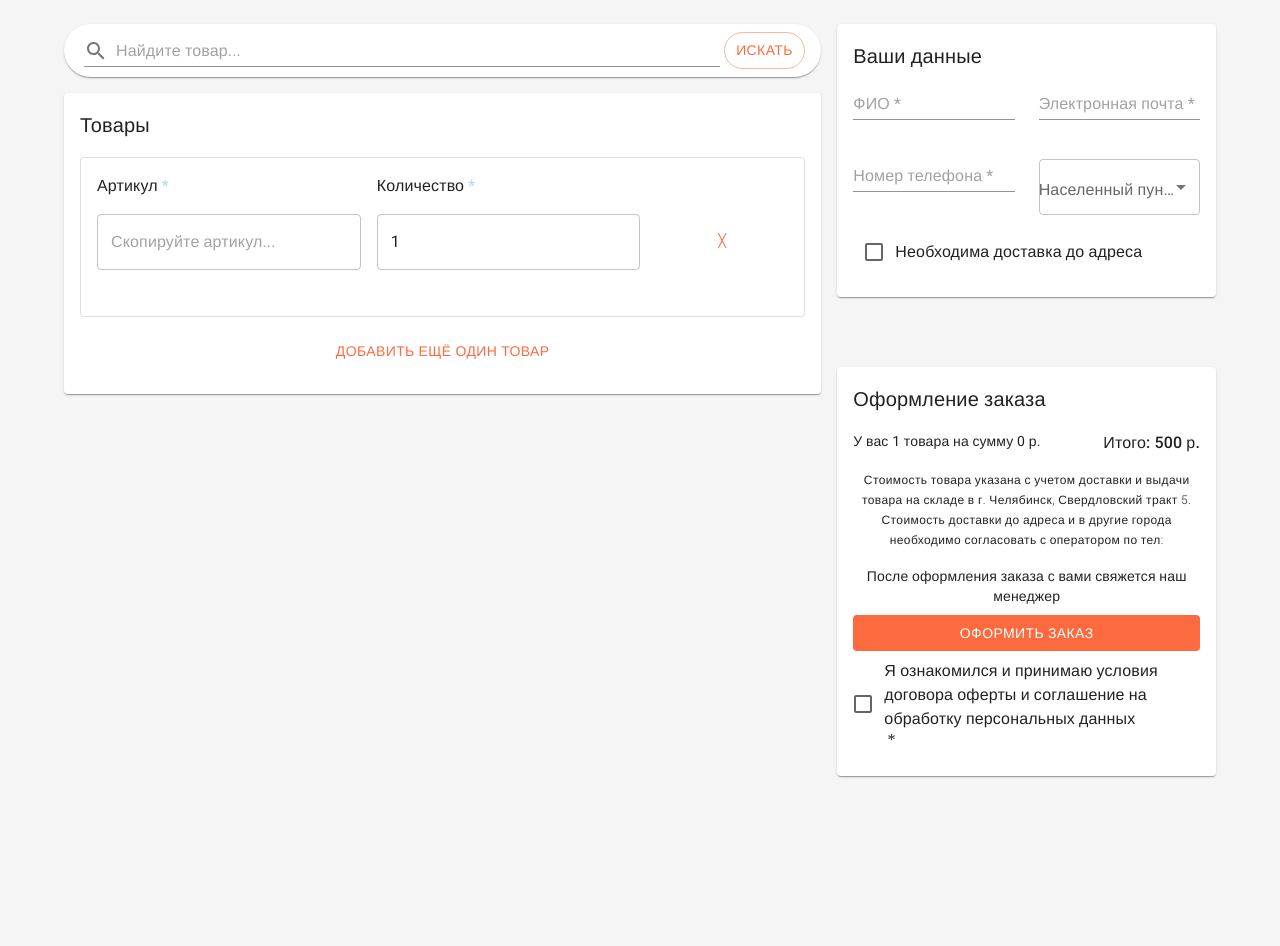
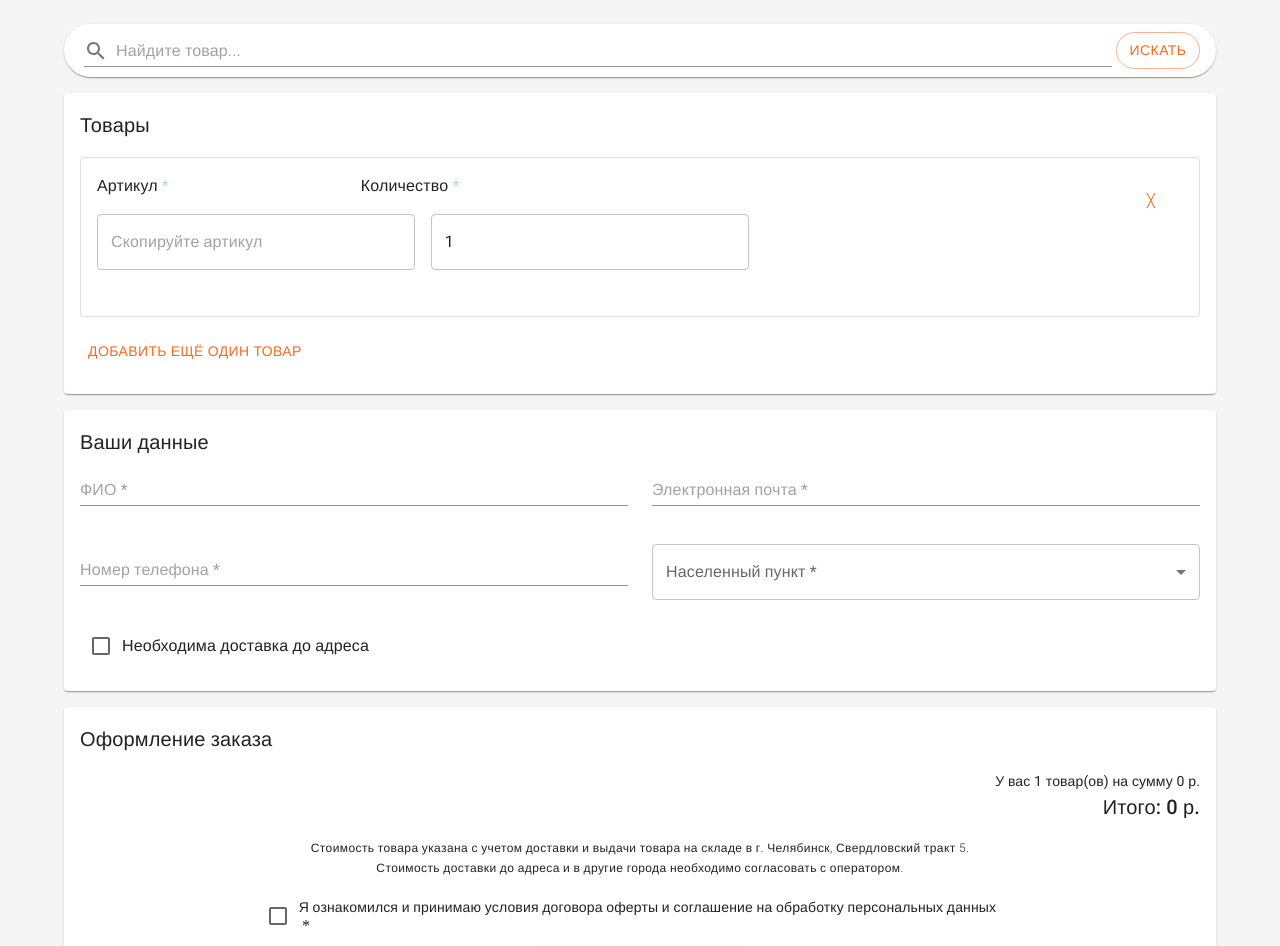
Before and after one commit to flashboy366/technodom-orders, a React (Vite) app: page / in a window 1280 px wide. Shown: the top 946 px of the page. Before the commit the page ends 800 px from the top, so only its background shows below. Built offline with nearby package versions, Linux system fonts and the light colour scheme; a web font is replaced by a local one.

Commit message:
updated design

```diff
--- a/src/App.tsx
+++ b/src/App.tsx
@@ -123,25 +123,11 @@ const App = () => {
         onSubmit={handleSubmit(onSubmitHandler)}
       >
         <FormProvider {...methods}>
-          <Stack direction="row" spacing={2} height="100%">
-            <Stack flex={2} spacing={2}>
-              <SearchBar />
-              <ProductsForm />
-            </Stack>
-            <Stack
-              spacing={2}
-              flex={1}
-              justifyContent="space-between"
-              height="94vh"
-            >
-              <UserForm
-                setDeliveryAddressRequired={setDeliveryAddressRequired}
-                // userInfoValidation={userInfoValidation}
-              />
-              <SubmitOrderForm
-                deliveryAddressRequired={deliveryAddressRequired}
-              />
-            </Stack>
+          <Stack flex={2} spacing={2}>
+            <SearchBar />
+            <ProductsForm />
+            <UserForm setDeliveryAddressRequired={setDeliveryAddressRequired} />
+            <SubmitOrderForm />
           </Stack>
         </FormProvider>
         <ResultModal subscribeShowResultModal={subscribeShowResultModal} />
--- a/src/components/InputGrid.tsx
+++ b/src/components/InputGrid.tsx
@@ -9,10 +9,10 @@ interface InputGridProps {
 const InputGrid = ({ firstColumn, secondColumn }: InputGridProps) => {
   return (
     <Stack direction="row" spacing={3} marginBottom={2}>
-      <Stack spacing={2} width="100%" justifyContent="space-between">
+      <Stack spacing={3} width="100%" justifyContent="space-between">
         {firstColumn}
       </Stack>
-      <Stack spacing={2} width="100%" justifyContent="space-between">
+      <Stack spacing={3} width="100%" justifyContent="space-between">
         {secondColumn}
       </Stack>
     </Stack>
--- a/src/components/ProductsForm.tsx
+++ b/src/components/ProductsForm.tsx
@@ -51,7 +51,6 @@ const ProductsForm = () => {
           sx={{
             backgroundColor: 'white',
             width: 'fit-content',
-            alignSelf: 'center',
           }}
         >
           Добавить ещё один товар
--- a/src/components/SubmitOrderForm.tsx
+++ b/src/components/SubmitOrderForm.tsx
@@ -3,16 +3,12 @@ import FormWrapper from './FormWrapper'
 import OrderSummary from './submitOrderForm/OrderSummary'
 import OrderSubmission from './submitOrderForm/OrderSubmission'
 
-interface SubmitOrderFormProps {
-  deliveryAddressRequired: boolean
-}
-
-const SubmitOrderForm = ({ deliveryAddressRequired }: SubmitOrderFormProps) => {
+const SubmitOrderForm = () => {
   return (
     <FormWrapper title="Оформление заказа">
       <Stack spacing={2}>
         <OrderSummary />
-        <OrderSubmission deliveryAddressRequired={deliveryAddressRequired} />
+        <OrderSubmission />
       </Stack>
     </FormWrapper>
   )
--- a/src/components/productsForm/ProductDeleteButton.tsx
+++ b/src/components/productsForm/ProductDeleteButton.tsx
@@ -22,7 +22,7 @@ const ProductDeleteButton = ({
   }
 
   return (
-    <Box flex={1} textAlign="center">
+    <Box flex={1} textAlign="right">
       <Button size="small" sx={{ height: 56 }} onClick={handleDeletePress}>
         ╳
       </Button>
--- a/src/components/productsForm/ProductItem.tsx
+++ b/src/components/productsForm/ProductItem.tsx
@@ -1,4 +1,4 @@
-import { Box, Paper, Stack, Typography } from '@mui/material'
+import { Box, Paper, Stack, Tooltip, Typography } from '@mui/material'
 import ProductDeleteButton from './ProductDeleteButton'
 import Product from '../../interfaces/Product'
 import { useAppDispatch, useAppSelector } from '../../hooks/redux'
@@ -62,7 +62,8 @@ const ProductItem = ({ index, product }: ProductItemProps) => {
         padding: 2,
       }}
     >
-      <Stack spacing={2} marginBottom={1}>
+      <Stack direction="row" justifyContent="space-between" width="100%">
+        <Stack spacing={2} marginBottom={1} width="60%">
           <Stack direction="row" spacing={2}>
             <ProductPropertyTitle title="Артикул" />
             <ProductPropertyTitle title="Количество" />
@@ -70,23 +71,34 @@ const ProductItem = ({ index, product }: ProductItemProps) => {
           </Stack>
           <Stack direction="row" spacing={2}>
             <Box flex={2}>
+              <Tooltip
+                title={
+                  'Артикул находится на странице товара, сразу под названием'
+                }
+                arrow
+                disableTouchListener
+              >
                 <FormProductInput
                   index={index}
                   name={`article`}
-              placeholder="Скопируйте артикул..."
+                  placeholder="Скопируйте артикул"
                   value={productState.article}
-              updateState={value => updateProductState({ newArticle: value })}
+                  updateState={value =>
+                    updateProductState({ newArticle: value })
+                  }
                 />
+              </Tooltip>
             </Box>
             <Box flex={2}>
               <FormProductInput
                 index={index}
                 name={`quantity`}
                 value={productState.quantity}
-              updateState={value => updateProductState({ newQuantity: value })}
+                updateState={value =>
+                  updateProductState({ newQuantity: value })
+                }
               />
             </Box>
-          <ProductDeleteButton index={index} productID={product.id} />
           </Stack>
         </Stack>
         <Typography>{product.productData.productTitle}</Typography>
@@ -95,6 +107,8 @@ const ProductItem = ({ index, product }: ProductItemProps) => {
             {product.productData.productPriceLabel}
           </Typography>
         ) : null}
+        <ProductDeleteButton index={index} productID={product.id} />
+      </Stack>
     </Paper>
   )
 }
--- a/src/components/submitOrderForm/OrderSubmission.tsx
+++ b/src/components/submitOrderForm/OrderSubmission.tsx
@@ -8,6 +8,7 @@ import {
   Typography,
 } from '@mui/material'
 import { useFormContext } from 'react-hook-form'
+import { COLORS } from '../../constants/materialui'
 
 const OrderSubmission = () => {
   const {
@@ -22,17 +23,16 @@ const OrderSubmission = () => {
   ).toString()
 
   return (
-    <Stack spacing={1}>
-      <Typography variant="body2" sx={{ textAlign: 'center' }}>
-        После оформления заказа с вами свяжется наш менеджер
-      </Typography>
-      <Button type="submit">Оформить заказ</Button>
-      <FormGroup>
+    <Stack spacing={1} alignItems="center">
+      <FormGroup sx={{ gap: 0 }}>
         <FormControlLabel
           control={<Checkbox required />}
           {...control.register('agreement')}
           label={
-            <Typography color={errors['agreement'] ? 'error' : 'inherit'}>
+            <Typography
+              color={errors['agreement'] ? 'error' : 'inherit'}
+              variant="body2"
+            >
               Я ознакомился и принимаю условия договора оферты и соглашение на
               обработку персональных данных
             </Typography>
@@ -42,6 +42,21 @@ const OrderSubmission = () => {
           {agreementErrors}
         </FormHelperText>
       </FormGroup>
+      <Stack spacing={3} alignItems="center">
+        <Button
+          size="large"
+          type="submit"
+          variant="contained"
+          sx={{ width: 'fit-content', color: COLORS.PRIMARY_WHITE }}
+        >
+          <Typography variant="body1" fontWeight={600}>
+            Оформить заказ
+          </Typography>
+        </Button>
+        <Typography variant="caption">
+          После оформления заказа с вами свяжется наш менеджер
+        </Typography>
+      </Stack>
     </Stack>
   )
 }
--- a/src/components/submitOrderForm/OrderSummary.tsx
+++ b/src/components/submitOrderForm/OrderSummary.tsx
@@ -6,30 +6,37 @@ const OrderSummary = () => {
 
   return (
     <Stack spacing={2}>
-      <Stack direction="row" justifyContent="space-between">
-        <Typography variant="body2" sx={{ textAlign: 'left' }}>
-          У вас {orderProductsState.products.length} товара на сумму{' '}
+      <Stack
+        justifyContent="space-between"
+        alignSelf="flex-end"
+        alignItems="flex-end"
+      >
+        <Typography variant="body2">
+          У вас {orderProductsState.products.length} товар(ов) на сумму{' '}
           {orderProductsState.productsPricesSum} р.
         </Typography>
         <Typography
-          variant="body1"
+          variant="h6"
           sx={{
-            textAlign: 'right',
             fontWeight: '500',
-            alignSelf: 'flex-end',
           }}
         >
-          Итого: {orderProductsState.totalPrice} р.
+          Итого:{' '}
+          {orderProductsState.productsPricesSum !== 0
+            ? orderProductsState.totalPrice
+            : 0}{' '}
+          р.
         </Typography>
       </Stack>
       <Typography
         variant="caption"
         fontWeight={300}
-        sx={{ textAlign: 'center', margin: 1 }}
+        sx={{ width: '60%', margin: 1, alignSelf: 'center' }}
+        textAlign="center"
       >
         Стоимость товара указана с учетом доставки и выдачи товара на складе в
         г. Челябинск, Свердловский тракт 5. Стоимость доставки до адреса и в
-        другие города необходимо согласовать с оператором по тел:
+        другие города необходимо согласовать с оператором.
       </Typography>
     </Stack>
   )
--- a/src/components/userForm/AddressDelivery.tsx
+++ b/src/components/userForm/AddressDelivery.tsx
@@ -100,9 +100,9 @@ const AddressDelivery = ({
             }
             value={addressDeliveryState.comment}
           />
-          <Typography variant="caption">
-            Уважаемые клиенты, доставка груза осуществляется компанией партнером
-            только до адреса! Услуги по осмотру, разгрузке, подьёму товара и
+          <Typography variant="caption" width="70%">
+            Уважаемые клиенты, доставка груза осуществляется компанией-партнером
+            только до адреса! Услуги по осмотру, разгрузке, подъёму товара и
             подключению не оказываются!
           </Typography>
         </>
--- a/src/components/userForm/UserInfo.tsx
+++ b/src/components/userForm/UserInfo.tsx
@@ -77,10 +77,8 @@ const UserInfo = () => {
         onChange={event => dispatch(setEmail({ email: event.target.value }))}
         name="email"
       />
-      <FormControl>
-        <InputLabel sx={{ left: '-14px', top: '3px' }}>
-          Населенный пункт *
-        </InputLabel>
+      <FormControl sx={{ top: -9 }}>
+        <InputLabel>Населенный пункт *</InputLabel>
         <FormSelect
           helperText="help"
           name="location"
--- a/src/constants/materialui.ts
+++ b/src/constants/materialui.ts
@@ -3,6 +3,6 @@ export const MOBILE_DESKTOP_BREAKPOINT = 'sm'
 export const COLORS = {
   BACKGROUND_GRAY: 'whitesmoke',
   PRIMARY_WHITE: 'white',
-  BRAND_ORANGE: '#fc6b3f',
-  DEEP_ORANGE: '#af3f08',
+  BRAND_ORANGE: '#fa691d',
+  SECONDARY_ORANGE: '#c85417',
 }
--- a/src/util/materialui.ts
+++ b/src/util/materialui.ts
@@ -9,7 +9,7 @@ export const theme = createTheme({
         sx: {
           color: COLORS.PRIMARY_WHITE,
           bgcolor: COLORS.BRAND_ORANGE,
-          ':hover': { bgcolor: COLORS.DEEP_ORANGE },
+          ':hover': { bgcolor: COLORS.SECONDARY_ORANGE },
         },
       },
     },
```
Lines whose indentation alone changed are shown as unchanged.
